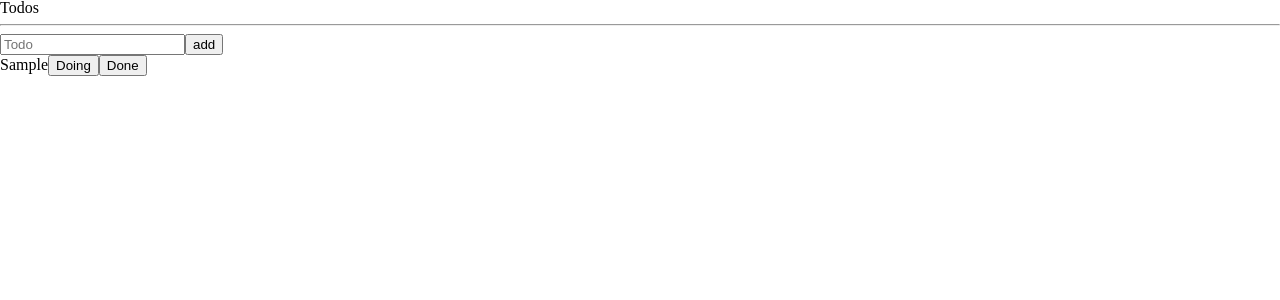
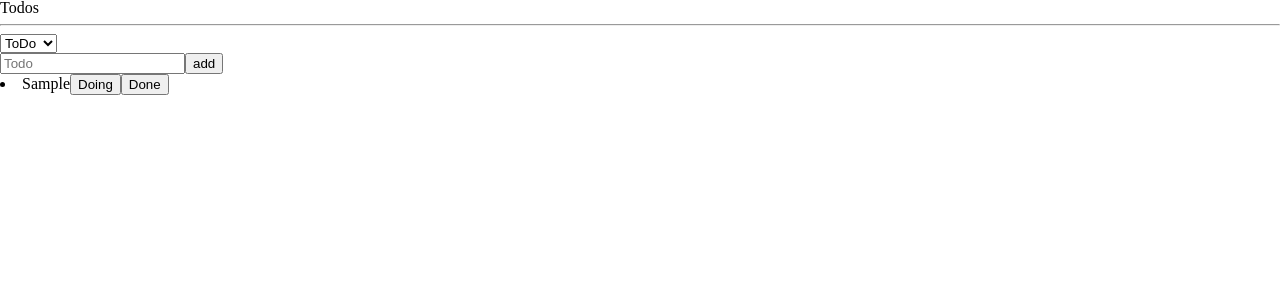
Before and after one commit to mindong2/react-remind, a React (Create React App) app: page / in a window 1280 px wide. Both pictures are taken after typing "Sample" into the empty fields and a click on the button "add". Shown: the top 300 px of the page. Built offline with nearby package versions, Linux system fonts and the light colour scheme.

Commit message:
done todo / update And add enum

```diff
--- a/src/atom/atoms.tsx
+++ b/src/atom/atoms.tsx
@@ -1,12 +1,36 @@
-import { atom } from "recoil";
+import { atom, selector } from "recoil";
+
+/* enum은 아무 지정을 하지 않으면 0부터 ~~ 숫자로 표시되는데 지정도 가능하다.
+Categories.TO_Do 처럼 사용가능 타입
+*/
+export enum Categories {
+  "TO_DO" = "TO_DO",
+  "DOING" = "DOING",
+  "DONE" = "DONE",
+}
 
 export interface ITodo {
   text: string;
   id: number;
-  category: "TO_DO" | "DOING" | "DONE";
+  category: Categories;
 }
+
+export const categoryState = atom<Categories>({
+  key: "categotyState",
+  default: Categories.TO_DO,
+});
 
 export const toDoState = atom<ITodo[]>({
   key: "Todo",
   default: [],
 });
+
+// toDoState (atom) 에서 state를 받아와 state의 변화는 없이 다른 형식으로 selector를 output (오직 렌더링만)
+export const toDoSelector = selector({
+  key: "toDoSelector",
+  get: ({ get }) => {
+    const toDos = get(toDoState);
+    const category = get(categoryState);
+    return toDos.filter((v) => v.category === category);
+  },
+});
--- a/src/components/CreateTodo.tsx
+++ b/src/components/CreateTodo.tsx
@@ -1,12 +1,13 @@
 import { useForm } from "react-hook-form";
-import { useSetRecoilState } from "recoil";
-import { toDoState } from "../atom/atoms";
+import { useRecoilValue, useSetRecoilState } from "recoil";
+import { categoryState, toDoState } from "../atom/atoms";
 
 interface IForms {
   toDo: string;
 }
 
 const CreateTodo = () => {
+  const category = useRecoilValue(categoryState);
   const {
     register,
     handleSubmit,
@@ -15,7 +16,7 @@ const CreateTodo = () => {
   } = useForm<IForms>();
   const setTodos = useSetRecoilState(toDoState);
   const handleValid = ({ toDo }: IForms) => {
-    setTodos((oldTodoList) => [{ text: toDo, id: Date.now(), category: "TO_DO" }, ...oldTodoList]);
+    setTodos((oldTodoList) => [{ text: toDo, id: Date.now(), category }, ...oldTodoList]);
     setValue("toDo", "");
   };
   return (
--- a/src/components/Todo.tsx
+++ b/src/components/Todo.tsx
@@ -1,32 +1,24 @@
 import { useSetRecoilState } from "recoil";
-import { ITodo } from "../atom/atoms";
-import { toDoState } from '../atom/atoms'
-
+import { ITodo, toDoState, Categories } from "../atom/atoms";
 
 const Todo = ({ text, category, id }: ITodo) => {
-  const setTodos = useSetRecoilState(toDoState)
-
-  const btnClick = (name : 'TO_DO' | 'DOING' | 'DONE') =>{
-
+  const setTodos = useSetRecoilState(toDoState);
+  const btnClick = (name: Categories) => {
     setTodos((oldTodos) => {
-      const targetIndex = oldTodos.findIndex(v => v.id === id);
-      const newTodo = {text, id, category: name};
+      const targetIndex = oldTodos.findIndex((v) => v.id === id);
+      const newTodo = { text, id, category: name };
 
       // 기존의 요소를 return하면 re-rendering 되지 않는다. (ex: oldTodos)
-      return [
-        ...oldTodos.slice(0, targetIndex),
-        newTodo,
-        ...oldTodos.slice(targetIndex+1)
-      ]
-    })
-  }
+      return [...oldTodos.slice(0, targetIndex), newTodo, ...oldTodos.slice(targetIndex + 1)];
+    });
+  };
 
   return (
     <li>
       {text}
-      {category !== 'TO_DO' && <button  onClick={() => btnClick('TO_DO')}>Todo</button>}
-      {category !== 'DOING' && <button  onClick={() => btnClick('DOING')}>Doing</button>}
-      {category !== 'DONE' && <button  onClick={() => btnClick('DONE')}>Done</button>}
+      {category !== "TO_DO" && <button onClick={() => btnClick(Categories.TO_DO)}>Todo</button>}
+      {category !== "DOING" && <button onClick={() => btnClick(Categories.DOING)}>Doing</button>}
+      {category !== "DONE" && <button onClick={() => btnClick(Categories.DONE)}>Done</button>}
     </li>
   );
 };
--- a/src/components/TodoList.tsx
+++ b/src/components/TodoList.tsx
@@ -1,22 +1,29 @@
-import { useRecoilValue } from "recoil";
-import { toDoState } from "../atom/atoms";
+import { useRecoilState, useRecoilValue } from "recoil";
+import { categoryState, toDoSelector, Categories } from "../atom/atoms";
 import Todo from "./Todo";
 import CreateTodo from "./CreateTodo";
 
 const TodoList = () => {
-  const Todos = useRecoilValue(toDoState);
-
+  // 받아오는 3개의 배열을 각각 이름을 지어줬다 (structuring)
+  const toDos = useRecoilValue(toDoSelector);
+  const [category, setCategory] = useRecoilState(categoryState);
+  const selectOnInput = (e: React.FormEvent<HTMLSelectElement>) => {
+    setCategory(e.currentTarget.value as any);
+  };
+  console.log(category);
   return (
     <>
       <h1>Todos</h1>
       <hr />
+      <select value={category} onInput={selectOnInput}>
+        <option value={Categories.TO_DO}>ToDo</option>
+        <option value={Categories.DOING}>Doing</option>
+        <option value={Categories.DONE}>Done</option>
+      </select>
       <CreateTodo />
-      <ul>
-        {Todos.map((toDo) => (
-          // props에 toDo 자체를 내려준다 Object타입을 그대로
-          <Todo key={toDo.id} {...toDo} />
-        ))}
-      </ul>
+      {toDos.map((item) => {
+        return <Todo key={item.id} {...item} />;
+      })}
     </>
   );
 };
```
